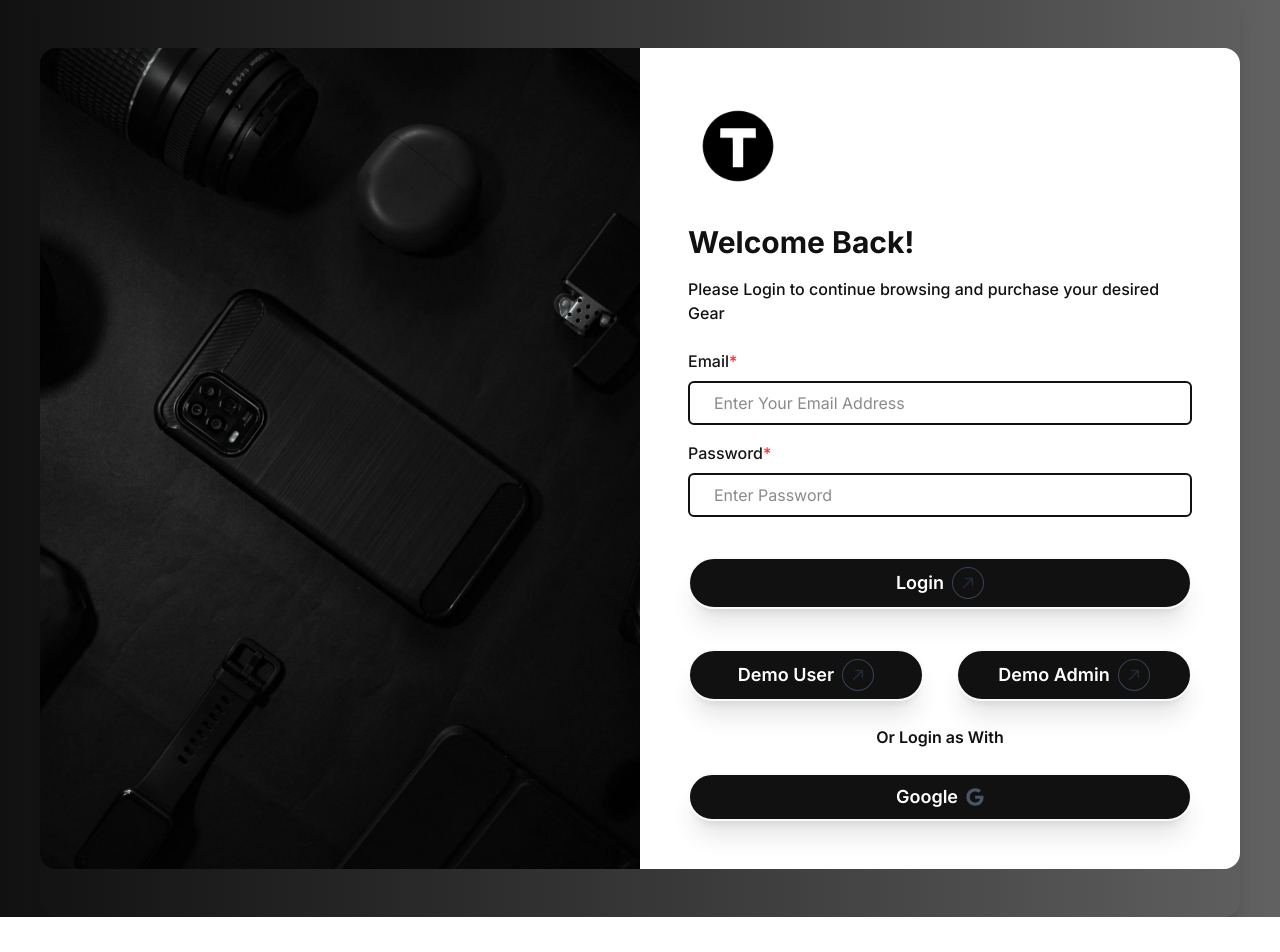
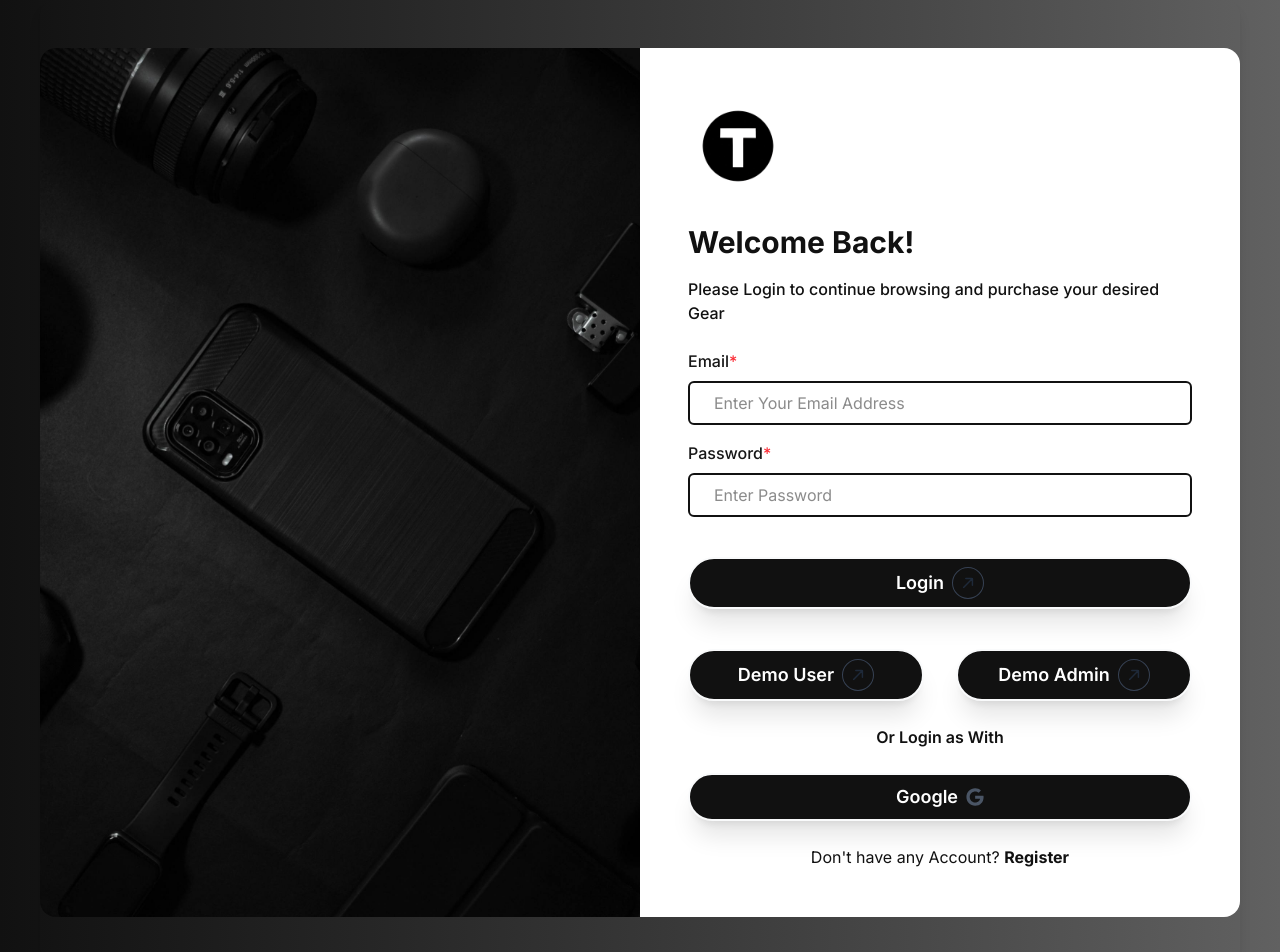
Before and after one commit to SajeedAninda/Tech-Gear, a Next.js app: page /login in a window 1280 px wide. Shown: the top 952 px of the page. Before the commit the page ends 917 px from the top, so only its background shows below. Built offline with nearby package versions, Linux system fonts and the light colour scheme.

Commit message:
Added register link

```diff
--- a/src/app/(LoginRegistration)/login/page.js
+++ b/src/app/(LoginRegistration)/login/page.js
@@ -4,6 +4,7 @@ import loginImg from "../../../images/loginImg.jpg";
 import logo from "../../../images/tech_gear_logo.png";
 import LoginForm from '@/components/Login/LoginForm';
 import SocialLogin from '@/components/SocialLogin/SocialLogin';
+import Link from 'next/link';
 
 const Login = () => {
     return (
@@ -30,6 +31,8 @@ const Login = () => {
 
                     <p className='text-center mt-6 font-semibold text-[#111111]'>Or Login as With</p>
                     <SocialLogin></SocialLogin>
+
+                    <p className='text-center mt-6 text-[#111111]'>Don't have any Account? <Link className='text-[#111111] font-bold hover:underline' href={"/register"}>Register</Link></p>
                 </div>
             </div>
         </div>
```
